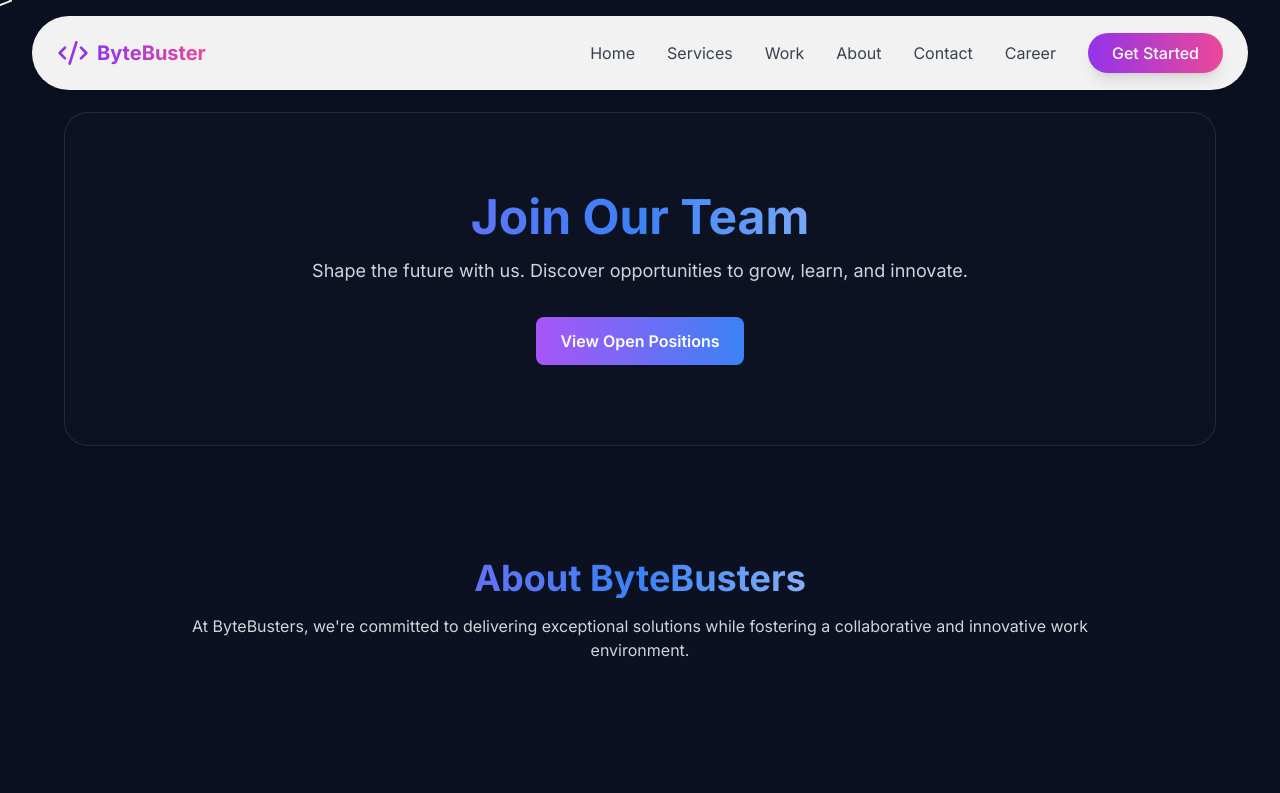
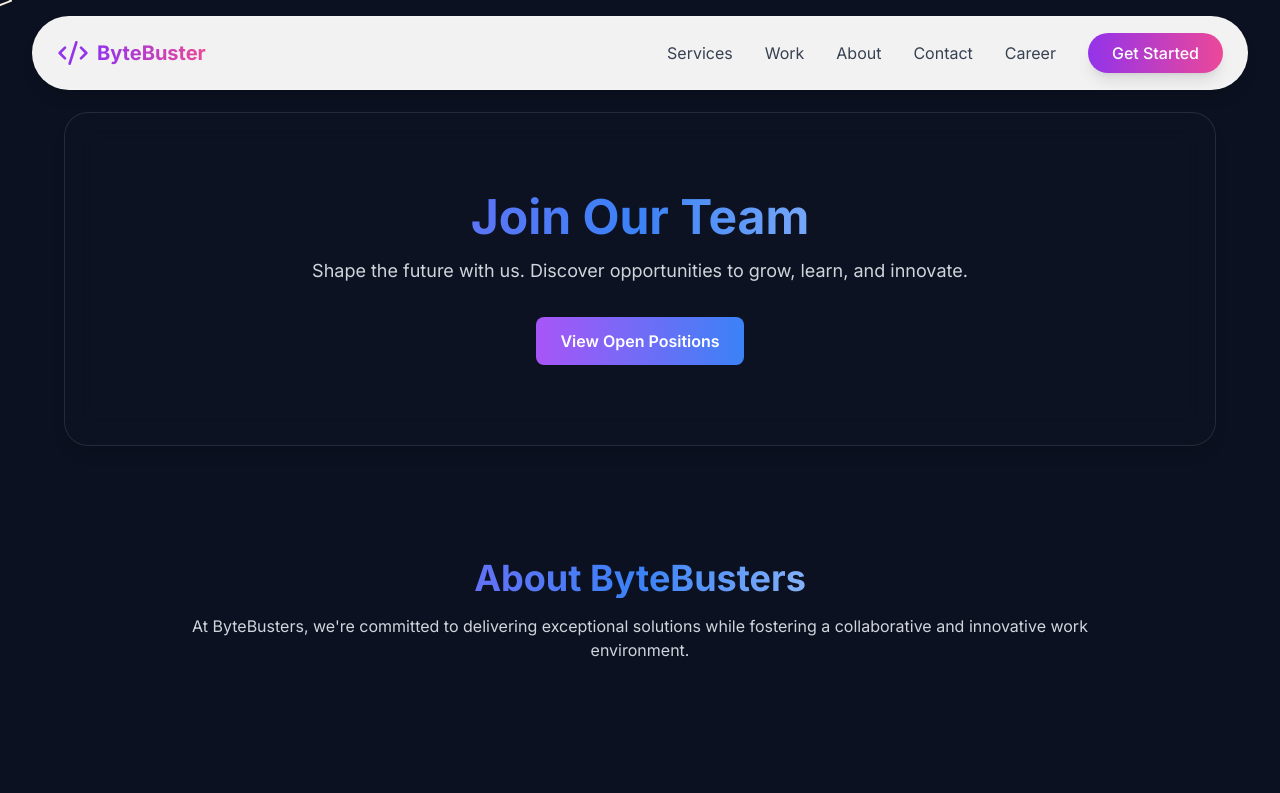
Before and after one commit to nikhilsingh1999/Bytebuster, a React (Vite) app in the folder project/: page /careers in a window 1280 px wide. Shown: the top 793 px of the page. Built offline with nearby package versions, Linux system fonts and the light colour scheme.

Commit message:
bug fix in cursor and navbar

```diff
--- a/project/src/components/CustomCursor.tsx
+++ b/project/src/components/CustomCursor.tsx
@@ -43,7 +43,8 @@
         y: position.y - 16,
         scale: isClicking ? 0.8 : isHovering ? 1.2 : 1,
       }}
-      transition={{ type: "spring", stiffness: 1500, damping: 20 }}
+      // transition={{ type: "spring", stiffness: 2000, damping: 15 }}  // Use spring transition
+      transition={{ type: "tween", ease: "linear", duration: 0 }} // Use linear transition with no duration
     >
       <motion.div
         className="text-white text-2xl font-mono"
--- a/project/src/components/Navbar.tsx
+++ b/project/src/components/Navbar.tsx
@@ -16,7 +16,7 @@
   );
 
   const menuItems = [
-    { name: 'Home', id: '#home' },
+    // { name: 'Home', id: '#home' },
     { name: 'Services', id: '#services' },
     { name: 'Work', id: '#work' },
     { name: 'About', id: '#about' },
@@ -72,10 +72,12 @@
           className="flex items-center space-x-2"
           whileHover={{ scale: 1.05 }}
         >
+          <a href="#home" className="flex items-center space-x-2">
             <Code2 className="w-8 h-8 text-purple-600" />
             <span className="text-xl font-bold bg-gradient-to-r from-purple-600 to-pink-500 bg-clip-text text-transparent">
               ByteBuster
             </span>
+          </a>
         </motion.div>
 
         {/* Desktop Menu */}
```
Lines whose indentation alone changed are shown as unchanged.
